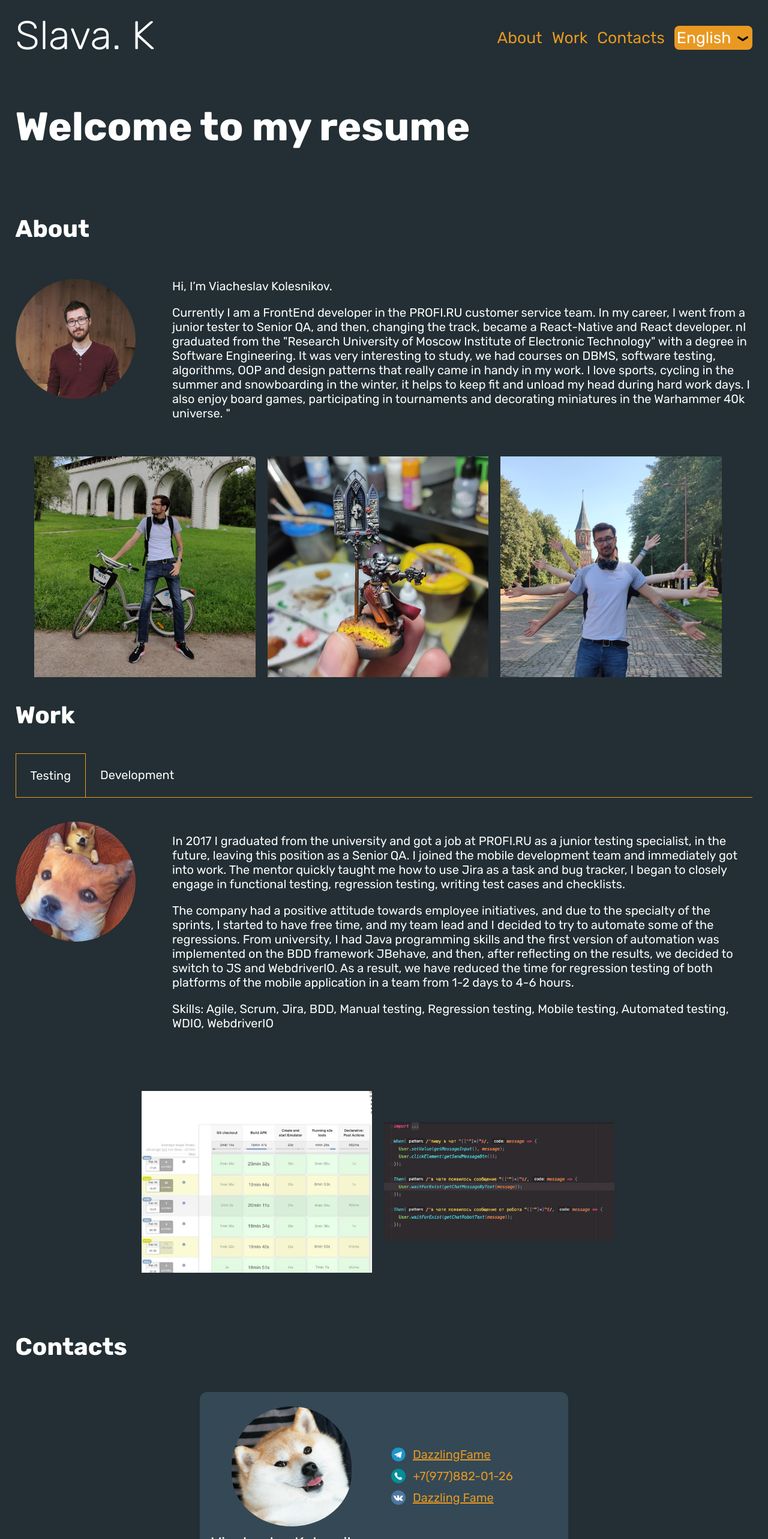
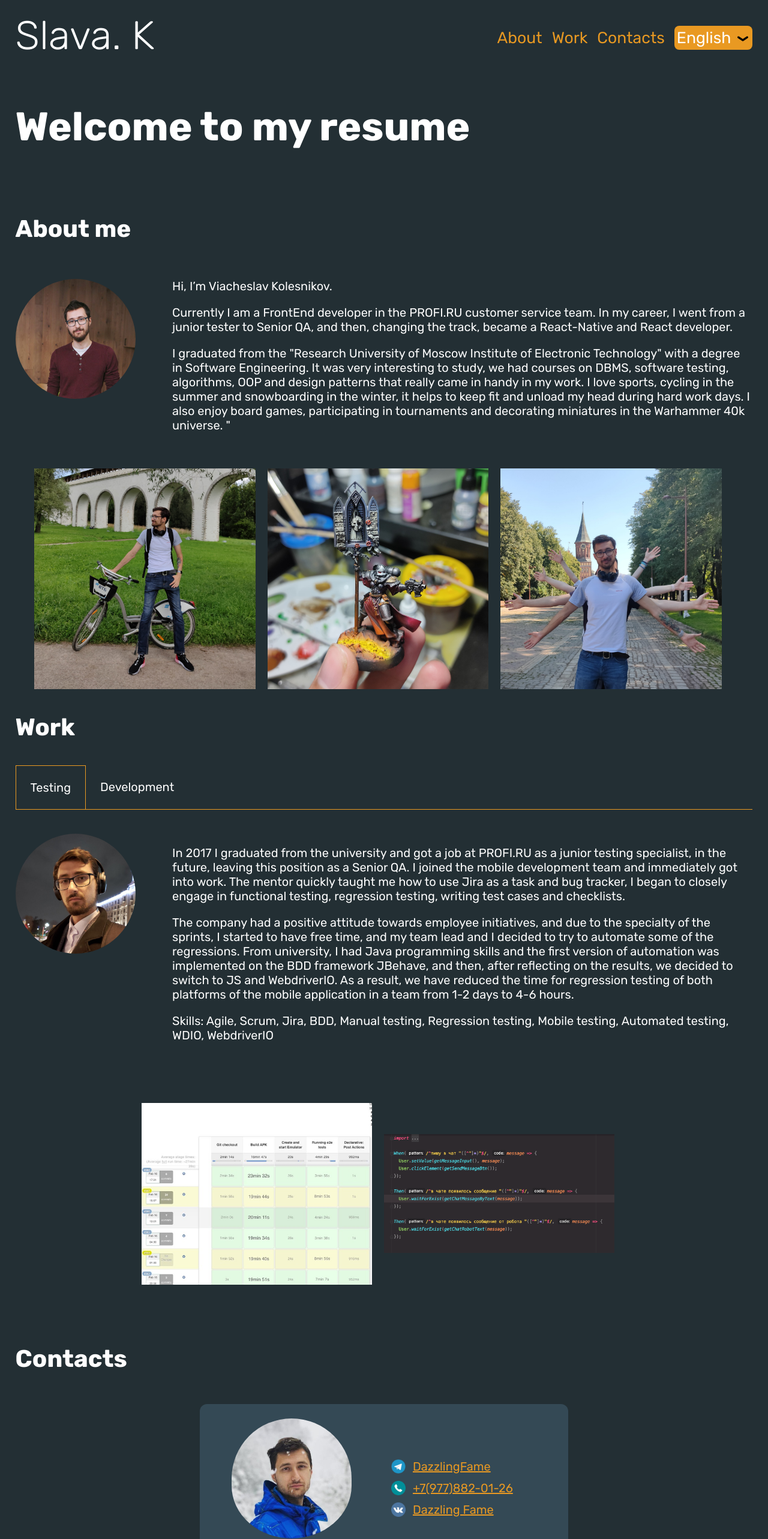
Before and after one commit to DazzlingFame/react-app-client, a React (Create React App) app: page / in a window 1280 px wide. Shown: the top 2566 px of the page at 60% size. Built offline with nearby package versions, Linux system fonts and the light colour scheme.

Commit message:
resume mvp end

```diff
--- a/src/components/imageTextHeader/imageTextHeaderStyles.css
+++ b/src/components/imageTextHeader/imageTextHeaderStyles.css
@@ -9,7 +9,7 @@
     width: 200px;
     height: 200px;
     margin-right: 5%;
-    object-fit: initial;
+    object-fit: cover;
     border-radius: 99em;
 }
 
--- a/src/components/imageTextHeader/index.tsx
+++ b/src/components/imageTextHeader/index.tsx
@@ -1,8 +1,9 @@
 import React from "react";
 import './imageTextHeaderStyles.css'
+import {ImageSource} from "../../screens/resume/constants";
 
 type PropsType = {
-    imageSource: string;
+    imageSource: ImageSource;
     header?: string;
     text: string;
 }
@@ -15,7 +16,7 @@ export const ImageTextHeader: React.FC<PropsType> = (props: PropsType) => {
     ));
     return (
         <div className={'header_container'}>
-            <img src={props.imageSource} alt={'doge'} className={'logo'}/>
+            <img src={props.imageSource.source} alt={props.imageSource.desc} className={'logo'} />
             <div style={{flexDirection: 'column'}}>
                 {props.header && (
                     <text className={'small_text image_header_text'}> {props.header} <br/></text>
--- a/src/screens/resume/components/AboutContent.tsx
+++ b/src/screens/resume/components/AboutContent.tsx
@@ -1,7 +1,7 @@
 import '../resumeScreenStyles.css'
 import * as React from "react";
 import {ImageTextHeader} from "../../../components/imageTextHeader";
-import {ABOUT_ME_IMG, BICYCLE_IMG, SHIVA_IMG, WARHAMMER_IMG} from "../constants";
+import {Images} from "../constants";
 
 export type AboutTexts = {
     sectionName: string,
@@ -13,7 +13,7 @@ type Props = {
     texts: AboutTexts;
 }
 
-const photosArray = [BICYCLE_IMG, WARHAMMER_IMG, SHIVA_IMG];
+const photosArray = [Images.BICYCLE_IMG, Images.WARHAMMER_IMG, Images.SHIVA_IMG];
 
 const AboutContent: React.FC<Props> = props => {
     const photos = photosArray.map(photo => (
@@ -24,7 +24,7 @@ const AboutContent: React.FC<Props> = props => {
             <p className={'bold_subheader_text'}>
                 {props.texts.sectionName}
             </p>
-            <ImageTextHeader header={props.texts.header} text={props.texts.text} imageSource={ABOUT_ME_IMG.source}/>
+            <ImageTextHeader header={props.texts.header} text={props.texts.text} imageSource={Images.ABOUT_ME_IMG}/>
             <div className="flat_photo__container">
                 {photos}
             </div>
--- a/src/screens/resume/components/ContactCard.tsx
+++ b/src/screens/resume/components/ContactCard.tsx
@@ -1,5 +1,5 @@
 import React from "react";
-import {ContactsTexts, DOGE_SMILING_IMG, PHONE_LOGO, TELEGRAM_LOGO, VK_LOGO} from "../constants";
+import {ContactsTexts, Images} from "../constants";
 import './ContactCard.css';
 import '../resumeScreenStyles.css';
 
@@ -12,19 +12,20 @@ type Contact = {
 const contactsArray: Contact[] = [
     {
         type: 'link',
-        img: TELEGRAM_LOGO.source,
+        img: Images.TELEGRAM_LOGO.source,
         text: 'DazzlingFame',
         link: 'https://t.me/DazzlingFame',
     },
     {
-        type: 'text',
-        img: PHONE_LOGO.source,
-        text: '+7(977)882-01-26'
+        type: 'link',
+        img: Images.PHONE_LOGO.source,
+        text: '+7(977)882-01-26',
+        link: 'tel:+7977-882-0126'
     },
     {
         text: 'Dazzling Fame',
         type: 'link',
-        img: VK_LOGO.source,
+        img: Images.VK_LOGO.source,
         link: 'https://vk.com/dazzling_fame'
     }
 ];
@@ -57,7 +58,7 @@ const ContactCard: React.FC<Props> = ({texts}) => {
             </p>
         <div className="contact_card__container">
             <div className="contact_card__block_container">
-                <img src={DOGE_SMILING_IMG.source} alt="contact_photo" className="contact_photo"/>
+                <img src={Images.CONTACTS_ME.source} alt="contact_photo" className="contact_photo"/>
                 <text className="regular_text contact_name">{texts.name}</text>
             </div>
             <div className="contact_card__block_container">
--- a/src/screens/resume/components/workContent/components/WorkBlock.tsx
+++ b/src/screens/resume/components/workContent/components/WorkBlock.tsx
@@ -1,12 +1,9 @@
 import React from "react";
-import dogePillow from '../../../../../assets/images/dogePillow.jpg';
 import '../../../resumeScreenStyles.css';
 import './WorkBlock.css'
-import {WorkBlockTexts} from "../../../constants";
+import {Images, WorkBlockTexts} from "../../../constants";
 import {ImageTextHeader} from "../../../../../components/imageTextHeader";
 import {getWidth} from "../../../../../utils/global";
-
-
 
 type Props = {
     texts: WorkBlockTexts;
@@ -23,7 +20,7 @@ const WorkBlock: React.FC<Props> = props => {
 
     return (
         <div className={'work_block_container'}>
-            <ImageTextHeader imageSource={dogePillow} text={props.texts.mainData + '\n' + props.texts.skills} />
+            <ImageTextHeader imageSource={Images.WORK_ME_IMG} text={props.texts.mainData + '\n' + props.texts.skills} />
             <div className={'work_block_photos_container'}>
                 {photos}
             </div>
--- a/src/screens/resume/components/workContent/index.tsx
+++ b/src/screens/resume/components/workContent/index.tsx
@@ -2,7 +2,7 @@ import {Divider} from "../../../../components/divider";
 import React, {useState} from "react";
 import '../../resumeScreenStyles.css'
 import WorkBlock from "./components";
-import {ALLURE_IMG, E2E_STEP_IMG, ORDERS_MAP_IMG, DLIMS_IMG, WorkTexts} from "../../constants";
+import {Images, WorkTexts} from "../../constants";
 
 const WORK_CONTENT_TYPE_KEY = 'WORK_CONTENT_TYPE_KEY';
 
@@ -42,13 +42,13 @@ export const WorkContent: React.FC<Props> = props => {
         case ContentType.DEVELOPER: {
             contentTexts = props.texts.development;
             photosArray = [
-                ORDERS_MAP_IMG, DLIMS_IMG
+                Images.ORDERS_MAP_IMG, Images.DLIMS_IMG
             ];
             break;
         }
         case ContentType.TESTER: {
             contentTexts = props.texts.testing;
-            photosArray = [ALLURE_IMG, E2E_STEP_IMG];
+            photosArray = [Images.ALLURE_IMG, Images.E2E_STEP_IMG];
             break;
         }
     }
--- a/src/screens/resume/constants.ts
+++ b/src/screens/resume/constants.ts
@@ -1,12 +1,11 @@
 import {AboutTexts} from "./components/AboutContent";
 import {TextWithTranslation} from "../../utils/localisation";
 
-import logo from '../../assets/images/doge.jpg'
 import allure from '../../assets/images/allure.jpg'
-import checklist from '../../assets/images/checklist.png'
 import smilingDoge from '../../assets/images/dogeSmiling.jpg'
-import dogePillow from '../../assets/images/dogePillow.jpg'
 import aboutMePhoto from '../../assets/images/about-me-photo.jpg'
+import workPhoto from '../../assets/images/work-photo.jpg'
+import contactsPhoto from '../../assets/images/contacts-photo.jpg'
 import shivaPhoto from '../../assets/images/shiva-min.jpg'
 import warhammerPhoto from '../../assets/images/warhammer-min.jpg'
 import bicyclePhoto from '../../assets/images/bicycle-min.jpg'
@@ -17,55 +16,50 @@ import ordersMapPhoto from '../../assets/images/map-photo.png'
 import dlims from '../../assets/images/dlims-photo.png'
 import e2eStep from '../../assets/images/e2e-step-def.png'
 
-type ImageSource = {
+export type ImageSource = {
     source: string;
     desc: string;
 }
 
-export const DOGE_IMG: ImageSource = {
-    source: logo, desc: 'doge'
-};
-export const DOGE_SMILING_IMG: ImageSource = {
+export const Images: Record<string, ImageSource> = {
+    DOGE_SMILING_IMG: {
         source: smilingDoge, desc: 'smilingDoge'
-};
-export const ALLURE_IMG: ImageSource = {
+    },
+    ALLURE_IMG: {
         source: allure, desc: 'allure'
-};
-export const E2E_STEP_IMG: ImageSource = {
+    },
+    E2E_STEP_IMG: {
         source: e2eStep, desc: 'e2eStep'
-};
-export const CHECKLIST_IMG: ImageSource = {
-    source: checklist, desc: 'checklist'
-};
-export const DOGE_PILLOW_IMG: ImageSource = {
-    source: dogePillow, desc: 'dogePillow'
-};
-export const ORDERS_MAP_IMG: ImageSource = {
+    },
+    ORDERS_MAP_IMG: {
         source: ordersMapPhoto, desc: 'ordersMap'
-};
-export const DLIMS_IMG: ImageSource = {
+    },
+    DLIMS_IMG: {
         source: dlims, desc: 'subscriptions'
-};
-export const ABOUT_ME_IMG: ImageSource = {
+    },
+    ABOUT_ME_IMG: {
         source: aboutMePhoto, desc: 'aboutMePhoto'
-};
-export const SHIVA_IMG: ImageSource = {
+    },
+    WORK_ME_IMG: {
+        source: workPhoto, desc: 'workMePhoto'
+    },
+    CONTACTS_ME: {
+        source: contactsPhoto, desc: 'contactsMePhoto'
+    },
+    SHIVA_IMG: {
         source: shivaPhoto, desc: 'shiva'
-};
-export const WARHAMMER_IMG: ImageSource = {
+    },
+    WARHAMMER_IMG: {
         source: warhammerPhoto, desc: 'warhammer'
-};
-export const BICYCLE_IMG: ImageSource = {
-    source: bicyclePhoto, desc: 'bicycle'
-};
-export const VK_LOGO: ImageSource = {
-    source: vkLogo, desc: 'vk_logo'
-};
-export const TELEGRAM_LOGO: ImageSource = {
-    source: telegramLogo, desc: 'telegram_logo'
-};
-export const PHONE_LOGO: ImageSource = {
-    source: phoneLogo, desc: 'phone_logo'
+    },
+    BICYCLE_IMG: {source:bicyclePhoto , desc: 'bicycle'
+    },
+    VK_LOGO: {source: vkLogo, desc: 'vk_logo'
+    },
+    TELEGRAM_LOGO: {source: telegramLogo, desc: 'telegram_logo'
+    },
+    PHONE_LOGO: {source: phoneLogo, desc: 'phone_logo'
+    },
 };
 
 export type HeaderLinksText = {
@@ -127,10 +121,10 @@ export const multiLanguageTexts: MultiLanguageTexts = {
     },
     aboutTexts: {
         en: {
-            sectionName: 'About',
+            sectionName: 'About me',
             header: 'Hi, I’m Viacheslav Kolesnikov.',
             text: 'Currently I am a FrontEnd developer in the PROFI.RU customer service team. In my career, I went from a junior tester to Senior QA, and then,' +
-                ' changing the track, became a React-Native and React developer. \ n' +
+                ' changing the track, became a React-Native and React developer. \n' +
                 'I graduated from the "Research University of Moscow Institute of Electronic Technology"' +
                 ' with a degree in Software Engineering. It was very interesting to study, we had courses on DBMS, software testing, algorithms, OOP and design patterns that' +
                 ' really came in handy in my work. I love sports, cycling in the summer and snowboarding in the winter, it helps to keep fit and unload my head during hard work' +
@@ -139,7 +133,8 @@ export const multiLanguageTexts: MultiLanguageTexts = {
             sectionName: 'Обо мне',
             header: 'Привет, я Вячеслав Колесников.',
             text: 'В текущий момент я FrontEnd разработчик в команде клиентского сервиса PROFI.RU. В своей карьере я прошел путь от младшего специалиста ' +
-                'по тестированию до Senior QA, а затем, сменив рельс, стал React-Native и React разработчиком. \nЯ закончил "Научно исследовательский университет Московский Институт Электронной ' +
+                'по тестированию до Senior QA, а затем, сменив рельс, стал React-Native и React разработчиком. \n' +
+                'Я закончил "Научно исследовательский университет Московский Институт Электронной ' +
                 'Техники" по специальности "Программная инженерия. Учиться было очень интересно, у нас были курсы по СУБД, тестированию ПО, алгоритмам, ООП и паттернам проектирования, которые ' +
                 'реально пригодились мне в работе.\n' +
                 'В свободное время я люблю заниматься спортом, велосипедом летом и сноубордом зимой, это помогает поддерживать себя в форме и разгрузить голову в тяжелые рабочие дни. Так же я ' +
```
Also changed, not shown: src/assets/images/contacts-photo.jpg (added), src/assets/images/work-photo.jpg (added). Lines whose indentation alone changed are shown as unchanged.
